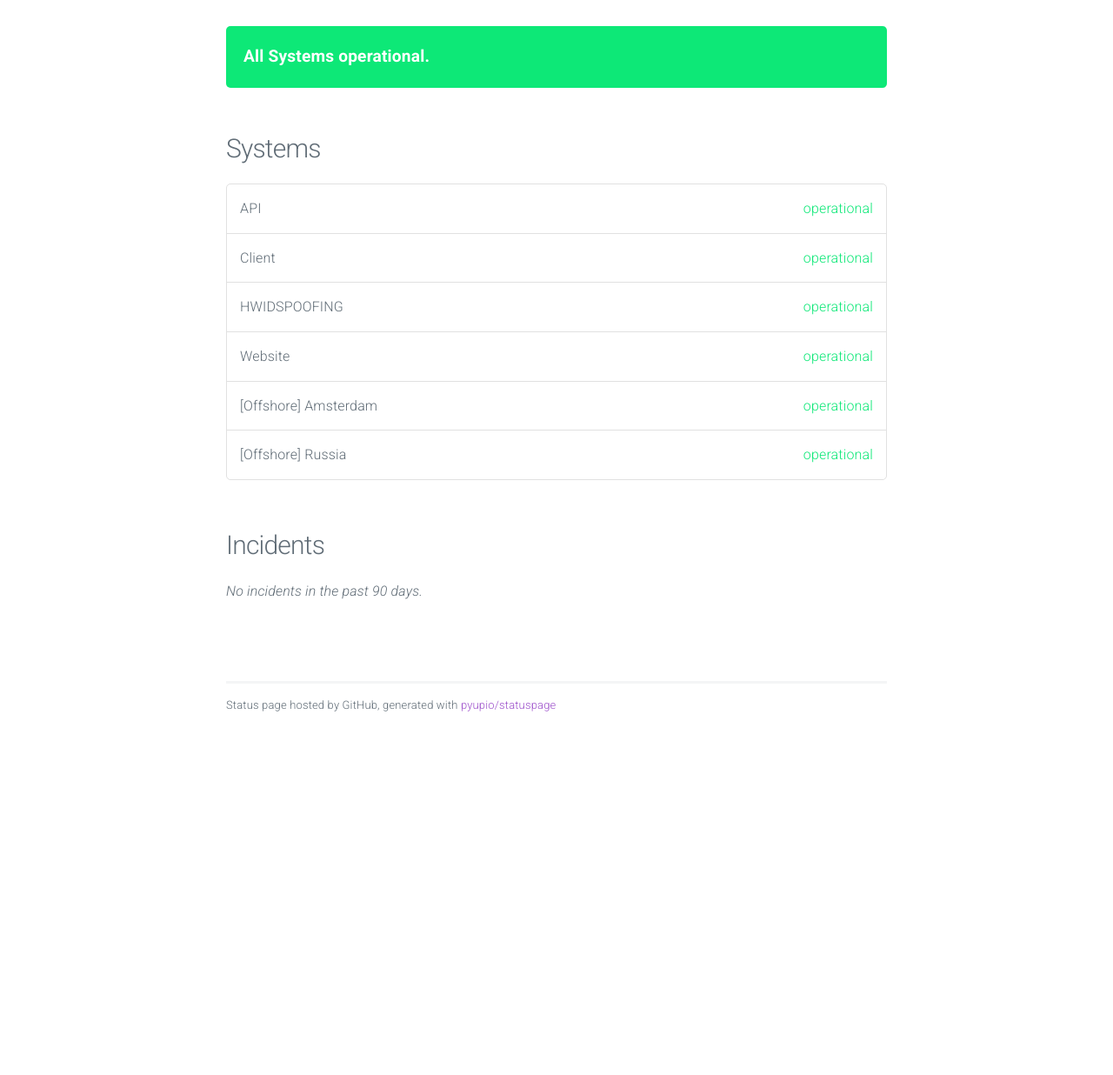
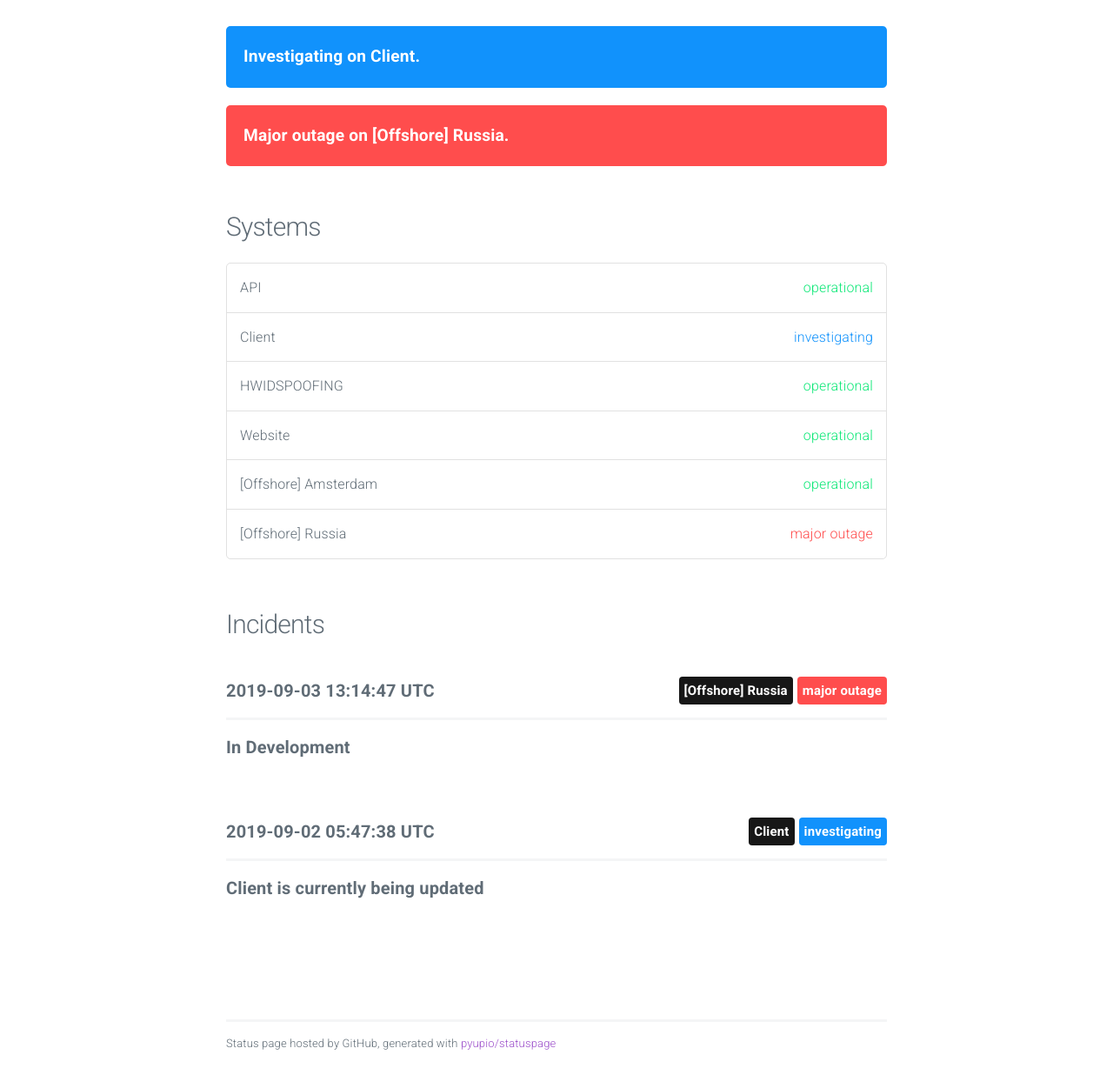
Before and after one commit to MrScytheLULZ/lungzstatuspage, a plain HTML site: page index.html in a window 1280 px wide. Shown: the part 55-1291 px from the top of the page at 87% size. Before the commit the page ends 902 px from the top, so only its background shows below. Drawn offline with nearby package versions, Linux system fonts and the light colour scheme.

Commit message:
update index

```diff
--- a/index.html
+++ b/index.html
@@ -31,9 +31,15 @@
 
 			<section class="container" id="main">
 
-					<div class="panel operational">
-						All Systems operational.
+
+					<div class="panel investigating">
+						Investigating on Client.
 					</div>
+
+					<div class="panel major outage">
+						Major outage on [Offshore] Russia.
+					</div>
+
 
 
 				<h4>Systems</h4>
@@ -44,7 +50,7 @@
 					</li>
 
 					<li>
-						Client <span class="status operational">operational</span>
+						Client <span class="status investigating">investigating</span>
 					</li>
 
 					<li>
@@ -60,14 +66,46 @@
 					</li>
 
 					<li>
-						[Offshore] Russia <span class="status operational">operational</span>
+						[Offshore] Russia <span class="status major outage">major outage</span>
 					</li>
 
 				</ul>
 
 				<h4>Incidents</h4>
 
-					<em>No incidents in the past 90 days.</em>
+
+					<div class="incident">
+						<span class="date">2019-09-03 13:14:47 UTC</span>
+
+
+							<span class="label major outage float-right">major outage</span>
+
+
+							<span class="label system float-right">[Offshore] Russia</span>
+
+						<hr/>
+
+						<span class="title">In Development</span>
+						<p></p>
+
+					</div>
+
+					<div class="incident">
+						<span class="date">2019-09-02 05:47:38 UTC</span>
+
+
+							<span class="label investigating float-right">investigating</span>
+
+
+							<span class="label system float-right">Client</span>
+
+						<hr/>
+
+						<span class="title">Client is currently being updated</span>
+						<p></p>
+
+					</div>
+
 
 			</section>
 
```
